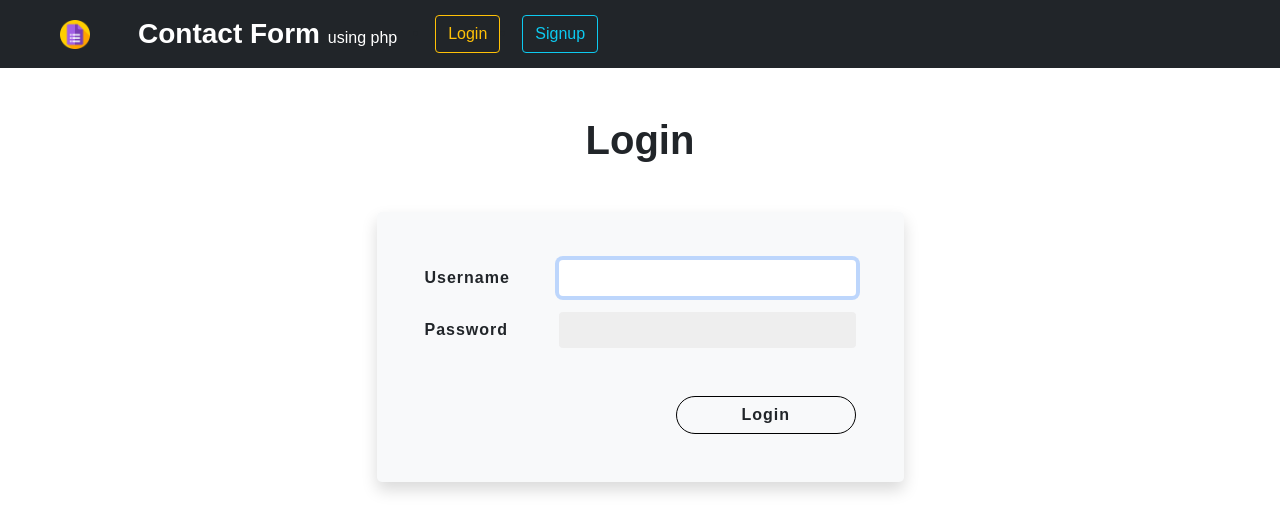
After one commit to jacktherock/PHP-miniproject, a PHP site: page /login.php in a window 1280 px wide. The commit adds this page. Shown: the top 532 px of the page. Run offline with PHP 8.4, Linux system fonts and the light colour scheme.

Commit message:
Login Singup

```diff
--- a/css/style.css
+++ b/css/style.css
@@ -97,6 +97,7 @@ h2 {
 }
 
 .alert-error {
+    margin-top: 10px;
     background-color: #FF6363;
     color: #000000;
 }
--- a/dbcrt.php
+++ b/dbcrt.php
@@ -43,7 +43,7 @@
                 }
                 else{
                     // echo "DB not created successfully because of this error --->". mysqli_error($conn);
-                    echo '<div class="my-5 alert alert-tag shadow text-center" role="alert"> <strong>Error!</strong> Unable to create Database! </div>'. mysqli_error($conn);
+                    echo '<div class="my-5 alert alert-error shadow text-center" role="alert"> <strong>Error!</strong> Unable to create Database! </div>'. mysqli_error($conn);
                 }
             }
         ?>
--- a/js/index.js
+++ b/js/index.js
@@ -1,20 +1,20 @@
 // Fade Alert script
 setTimeout(() => {
-    $(".alert-tag").fadeToggle(1000);
-}, 1500);
+    $(".ms").fadeToggle(1000);
+}, 2000);
 
 // Submit Button Disabled till all fields are filled
-$(function () {
-    $('.btn-submit').attr('disabled', true);
-    $('#age').change(function () {
-        if ($('#first').val() != '' && $('#last').val() != '' && $('#email').val() != '' && $(
-                '#age').val() != '') {
-            $('.btn').attr('disabled', false);
-        } else {
-            $('.btn').attr('disabled', true);
-        }
-    });
-});
+// $(function () {
+//     $('.btn-submit').attr('disabled', true);
+//     $('#age').change(function () {
+//         if ($('#first').val() != '' && $('#last').val() != '' && $('#email').val() != '' && $(
+//                 '#age').val() != '') {
+//             $('.btn').attr('disabled', false);
+//         } else {
+//             $('.btn').attr('disabled', true);
+//         }
+//     });
+// });
 
 // Format datatables
 $(document).ready(function () {
--- /dev/null
+++ b/login.php
@@ -0,0 +1,84 @@
+<?php
+  $login = false;
+  $loginErr = false;
+  $showError = false;
+  if($_SERVER["REQUEST_METHOD"]=="POST"){
+    include 'partials/_dbconnect.php';
+    $username = $_POST["username"];
+    $password = $_POST["password"];
+
+    if ($username=="" || $password=="") {
+      $showError =  "Please fill require fields!";
+    }
+    else{
+        $sql = "SELECT * FROM `users` WHERE `username`='$username' AND `password`='$password'";
+        $result = mysqli_query($conn, $sql);
+        $num = mysqli_num_rows($result);
+        if($num==1){
+          $login = "Logged In Successfully!";
+          session_start();
+          $_SESSION['loggedin'] = true;
+          $_SESSION['username'] = $username;
+          header("location: contact.php"); //redirect to page
+        }
+        else{
+          $loginErr = "Invalid Credentials!";
+        }
+    }
+  }
+?>
+
+<!doctype html>
+<html lang="en">
+  <head>
+    <!-- Required meta tags -->
+    <meta charset="utf-8">
+    <meta name="viewport" content="width=device-width, initial-scale=1">
+
+    <!-- Bootstrap CSS -->
+    <link rel="stylesheet" href="css/bootstrap.min.css">
+  <link rel="stylesheet" href="css/style.css">
+
+    <title>Login</title>
+  </head>
+  <body>
+      <?php require 'partials/_navbar.php' ?>
+
+
+      <div class="container">
+      <h1 class="text-center fw-bold my-5">Login</h1>
+  <div class="d-flex justify-content-center">
+    <form action="/php-projects/PHP-miniProject/login.php" method="post" class="bg-light shadow rounded-3 py-5 px-5">
+    <div class="mb-3 d-flex flex-row tag form-group">
+        <label class="form-label my-auto">Username</label>
+        <input type="text" class="form-control" autofocus name="username" id="username">
+      </div>
+    <div class="mb-3 d-flex flex-row tag form-group">
+      <label class="form-label my-auto">Password</label>
+      <input type="password" class="form-control" name="password" id="password">
+    </div>
+    <div class="text-end mt-5">
+      <button type="submit" class="btn btn-submit col-5">Login</button>
+    </div>
+</form>
+</div>
+    <?php
+        if($login){
+          echo '<div class="alert alert-tag ms" role="alert"> <strong>Success!</strong> '.$login.' </div>';
+        }
+        if($loginErr){
+          echo '<div class="alert alert-error ms" role="alert"> <strong>Error!</strong> '.$loginErr.' </div>';
+        }
+        if($showError){
+          echo '<div class="alert alert-error ms" role="alert"> <strong>Error!</strong> '.$showError.' </div>';
+        }
+        ?>
+  </div>
+
+    <!-- Option 1: Bootstrap Bundle with Popper -->
+    <script src="js/bootstrap.bundle.min.js"></script>
+    <script src="js/jquery.js"></script>
+    <script src="js/index.js"></script>
+
+  </body>
+</html>
--- a/partials/_navbar.php
+++ b/partials/_navbar.php
@@ -1,4 +1,13 @@
-<nav class="navbar navbar-dark bg-dark">
+<?php
+
+if(isset($_SESSION['loggedin']) && $_SESSION['loggedin']==true){
+  $loggedin = true;
+}
+else{
+  $loggedin=false;
+}
+
+echo '<nav class="navbar navbar-expand-lg navbar-dark bg-dark">
     <div class="container-fluid">
     <a class="navbar-brand d-flex" href="/php-projects/PHP-miniProject/index.php">
         <img src="img/logo.png" alt="" width="30" height="29" class="mx-5 d-inline-block my-auto">
@@ -7,9 +16,28 @@
             <small class="fs-6">using php</small>
         </div>
     </a>
-            <div class="d-grid gap-2 d-md-flex justify-content-md-end mx-5">
-                <button class="btn btn-warning me-md-2" type="button">Login</button>
-                <button class="btn btn-warning" type="button">Signup</button>
+      <button class="navbar-toggler" type="button" data-bs-toggle="collapse" data-bs-target="#navbarSupportedContent" aria-controls="navbarSupportedContent" aria-expanded="false" aria-label="Toggle navigation">
+        <span class="navbar-toggler-icon"></span>
+      </button>
+      <div class="collapse navbar-collapse" id="navbarSupportedContent">
+      <div class="d-flex">';
+          if (!$loggedin) {
+            echo '<li class="nav-item">
+            <a class="btn btn-outline-warning" href="/php-projects/PHP-miniProject/login.php">Login</a>
+            </li>
+            <li class="nav-item">
+            <a class=" btn btn-outline-info" href="/php-projects/PHP-miniProject/signup.php">Signup</a>
+            </li>';
+          }
+          if ($loggedin) {
+          echo '<li>
+            <a class="btn btn-outline-danger" href="/php-projects/PHP-miniProject/logout.php">Logout</a>
+          </li>';
+        }
+        echo '
       </div>
       </div>
-    </nav>
+    </div>
+    </nav>';
+
+?>
--- a/tblcrt.php
+++ b/tblcrt.php
@@ -43,7 +43,7 @@
                     echo '<div class="my-5 alert alert-tag shadow text-center" role="alert"> <strong>Success!</strong> Table created successfully! </div>';
                 }
                 else{
-                    echo '<div class="my-5 alert alert-tag shadow text-center" role="alert"> <strong>Error!</strong> Unable to create table! </div>'. mysqli_error($conn);
+                    echo '<div class="my-5 alert alert-error shadow text-center" role="alert"> <strong>Error!</strong> Unable to create table! </div>'. mysqli_error($conn);
                 }
             }
         ?>
```
Also changed, not shown: contact.php (+69 -59 lines), index.php (+8 -0 lines), logout.php (added, +9 -0 lines), partials/_dbconnect.php (added, +14 -0 lines), signup.php (added, +100 -0 lines). Lines whose indentation alone changed are shown as unchanged.
